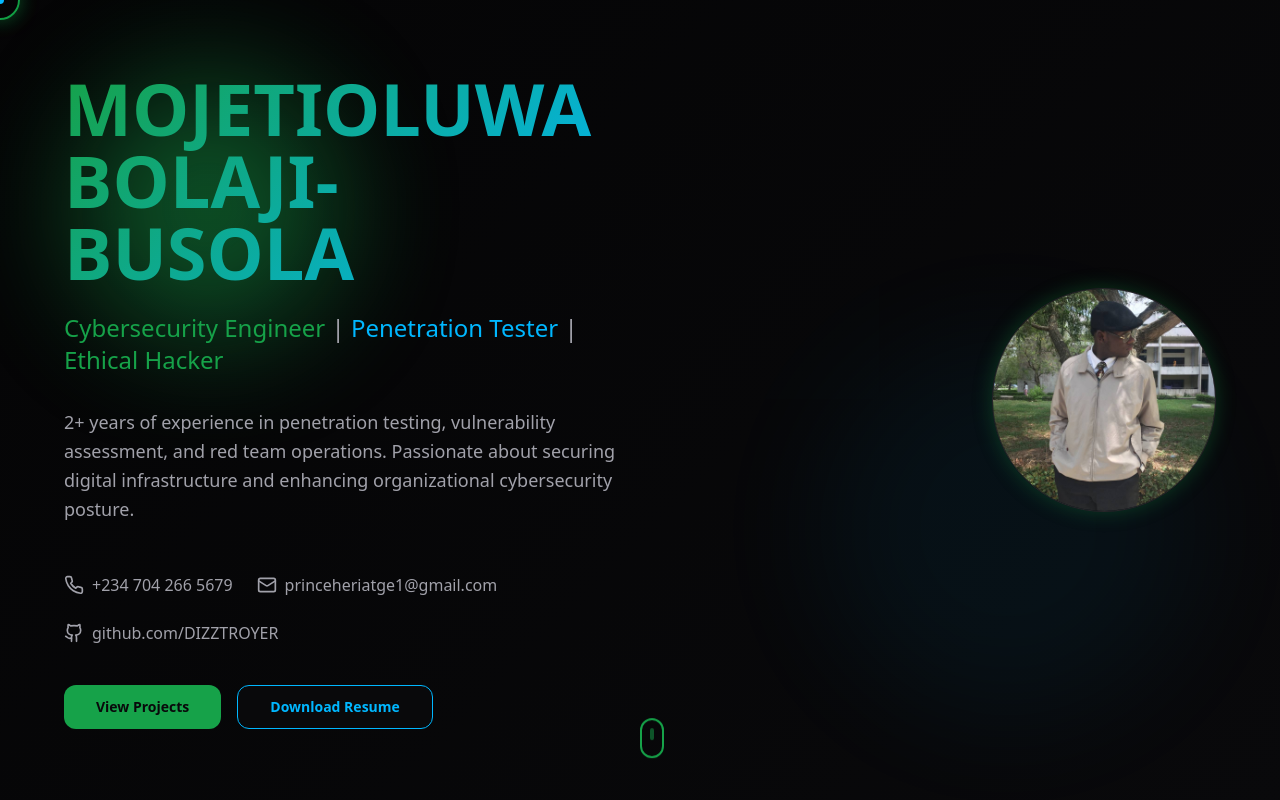
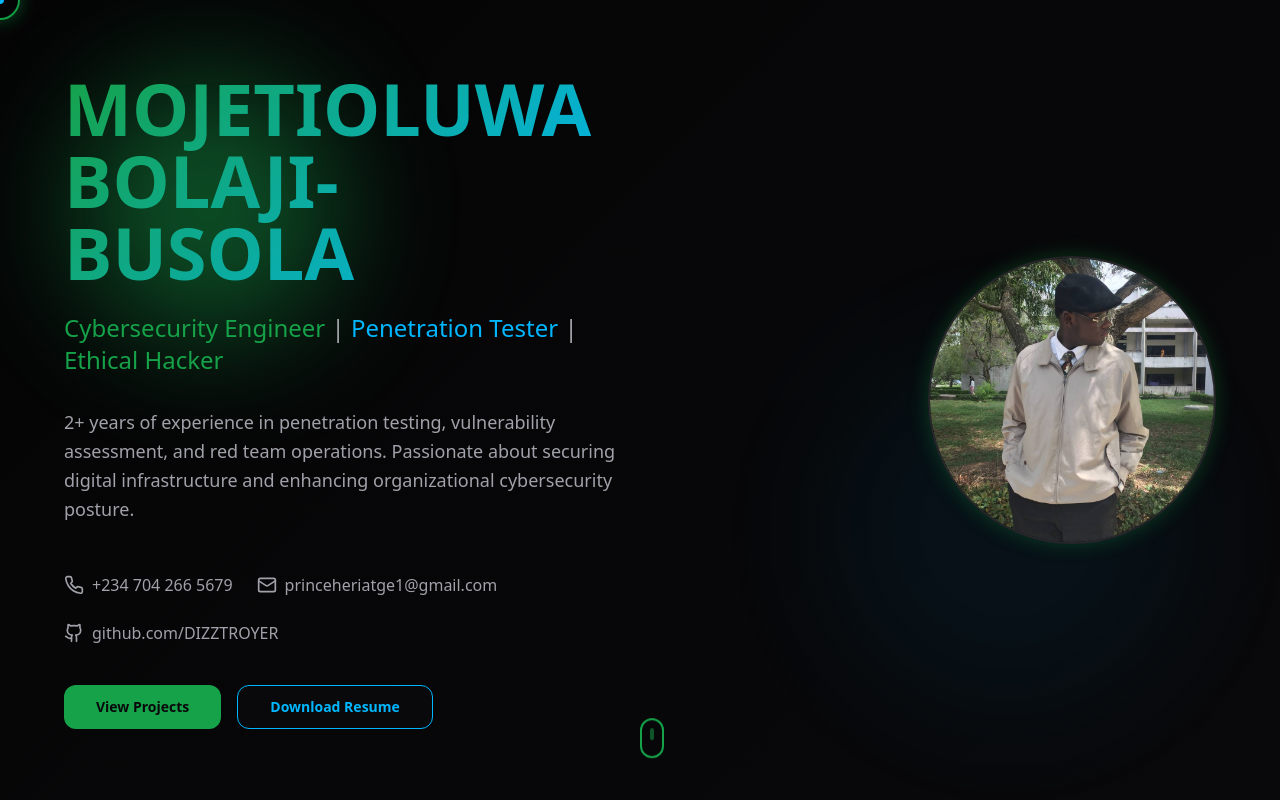
Before and after one commit to DIZZTROYER/my_portfolio, a React (Vite) app: page / in a window 1280 px wide. Shown: the top 800 px of the page. Built offline with nearby package versions, Linux system fonts and the light colour scheme; the HTML template or start-up script is replaced by a standard one.

Commit message:
Update HeroSection.tsx

```diff
--- a/src/components/portfolio/HeroSection.tsx
+++ b/src/components/portfolio/HeroSection.tsx
@@ -105,7 +105,7 @@ export const HeroSection = () => {
               src="/profile.jpg"
               onError={(e) => { (e.currentTarget as HTMLImageElement).src = '/placeholder.svg'; }}
               alt="Mojetioluwa Bolaji-Busola portrait"
-              className="w-40 h-40 md:w-56 md:h-56 rounded-full object-cover border border-cyber-gray shadow-cyber"
+              className="w-52 h-52 md:w-72 md:h-72 rounded-full object-cover border-2 border-cyber-gray shadow-cyber hover:shadow-cyber-hover transition-all duration-500 hover:rotate-360 hover:border-cyber-green cursor-pointer transform hover:scale-105"
             />
           </div>
         </div>
```
